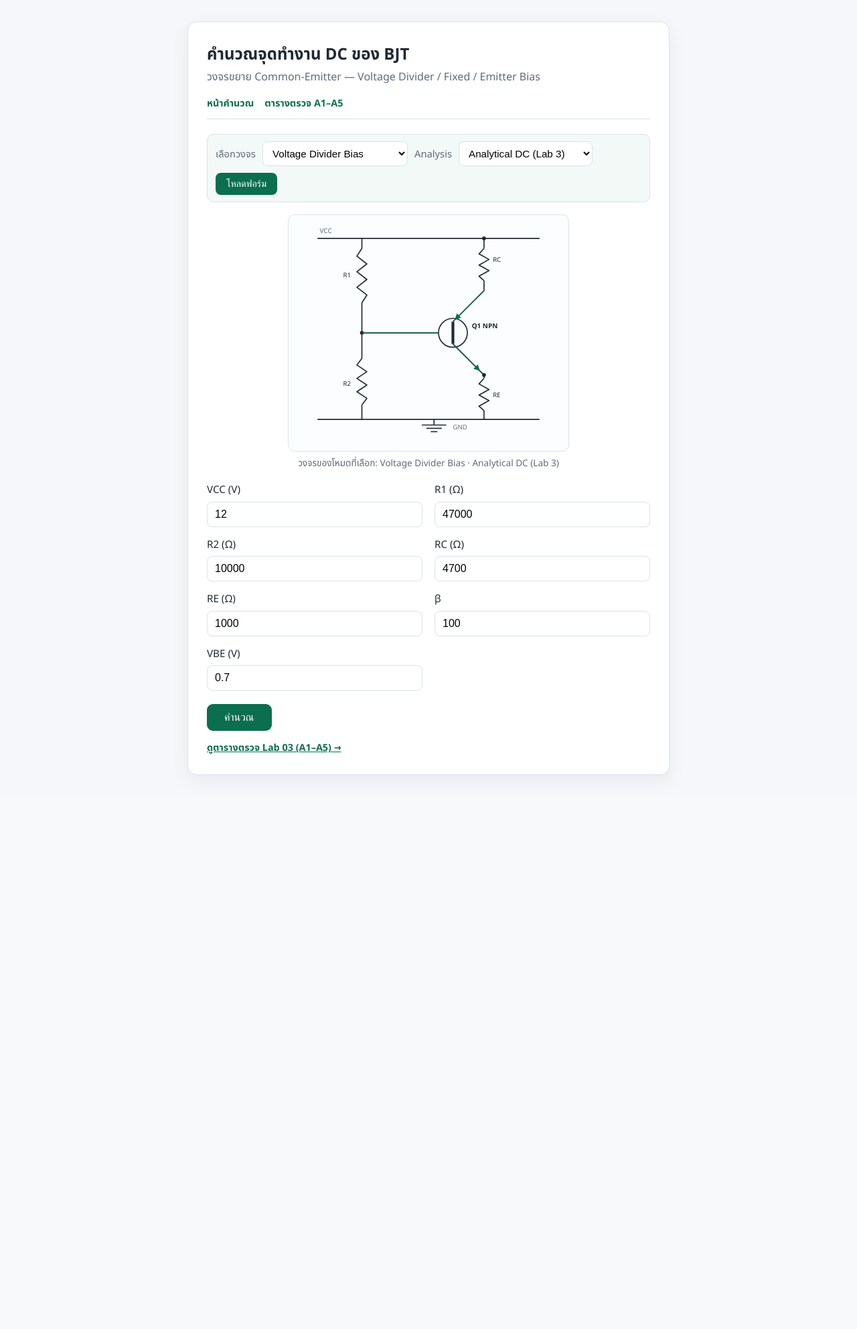
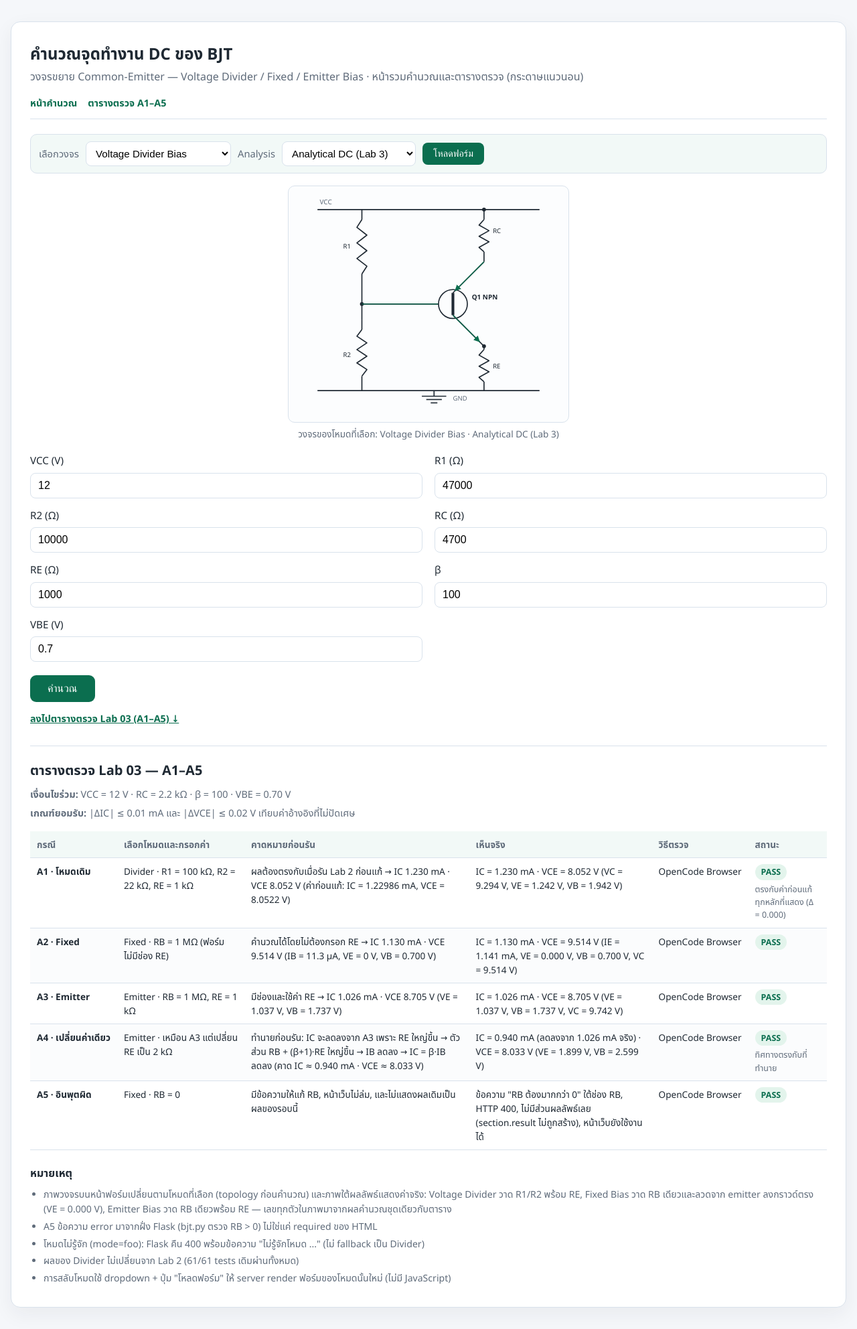
Before and after one commit to Thanakrit-7/Gitlab, a Flask app: page / in a window 1280 px wide. Shown: the whole page at 67% size. Before the commit the page ends 1158 px from the top, so only its background shows below. Run offline with Flask 3, Linux system fonts and the light colour scheme.

Commit message:
ui: combine calculator and validation table into one landscape page

```diff
--- a/app.py
+++ b/app.py
@@ -116,6 +116,10 @@ def create_app():
                 errors=errors,
                 circuit_svg=circuit_svg,
                 mode_diagram=build_mode_diagram(mode),
+                validation_rows=ROWS,
+                validation_conditions=CONDITIONS,
+                validation_criteria=CRITERIA,
+                validation_notes=NOTES,
             ),
             status,
         )
@@ -134,13 +138,9 @@ def create_app():
 
     @app.get("/validation")
     def validation_page():
-        return render_template(
-            "validation.html",
-            rows=ROWS,
-            conditions=CONDITIONS,
-            criteria=CRITERIA,
-            notes=NOTES,
-        )
+        # Keep old route working; redirect to the combined single-page layout.
+        from flask import redirect, url_for
+        return redirect(url_for("index") + "#validation")
 
     @app.post("/calculate")
     def calculate():
--- a/static/style.css
+++ b/static/style.css
@@ -328,8 +328,50 @@ button:hover {
   text-align: center;
 }
 
+.page-landscape .card,
 .page-validation .card {
-  max-width: 1140px;
+  max-width: 1320px;
+}
+
+.page-section {
+  margin-top: 28px;
+  padding-top: 20px;
+  border-top: 1px solid var(--line);
+}
+
+#calculator.page-section {
+  margin-top: 0;
+  padding-top: 0;
+  border-top: 0;
+}
+
+@page {
+  size: A4 landscape;
+  margin: 10mm;
+}
+
+@media print {
+  body {
+    background: #fff;
+    padding: 0;
+  }
+  .page-landscape .card,
+  .page-validation .card {
+    max-width: none;
+    width: 100%;
+    box-shadow: none;
+    border: 0;
+    padding: 0;
+  }
+  .top-nav, .mode-form button, .bias-form button, .page-link {
+    display: none !important;
+  }
+  .plot-svg, .mode-diagram-svg, .circuit-svg {
+    max-width: 100%;
+  }
+  .page-section {
+    break-inside: avoid;
+  }
 }
 
 .validation h2 {
--- a/templates/base.html
+++ b/templates/base.html
@@ -6,13 +6,13 @@
   <title>คำนวณจุดทำงาน DC ของ BJT</title>
   <link rel="stylesheet" href="{{ url_for('static', filename='style.css') }}">
 </head>
-<body class="{% block body_class %}{% endblock %}">
+<body class="page-landscape {% block body_class %}{% endblock %}">
   <main class="card">
     <h1>คำนวณจุดทำงาน DC ของ BJT</h1>
-    <p class="subtitle">วงจรขยาย Common-Emitter — Voltage Divider / Fixed / Emitter Bias</p>
+    <p class="subtitle">วงจรขยาย Common-Emitter — Voltage Divider / Fixed / Emitter Bias · หน้ารวมคำนวณและตารางตรวจ (กระดาษแนวนอน)</p>
     <nav class="top-nav">
-      <a href="{{ url_for('index') }}">หน้าคำนวณ</a>
-      <a href="{{ url_for('validation_page') }}">ตารางตรวจ A1–A5</a>
+      <a href="#calculator">หน้าคำนวณ</a>
+      <a href="#validation">ตารางตรวจ A1–A5</a>
     </nav>
     {% block content %}{% endblock %}
   </main>
--- a/templates/index.html
+++ b/templates/index.html
@@ -1,6 +1,7 @@
 {% extends "base.html" %}
 
 {% block content %}
+<section id="calculator" class="page-section">
 <form method="get" action="/" class="mode-form">
   <label for="mode">เลือกวงจร</label>
   <select name="mode" id="mode">
@@ -57,7 +58,7 @@
   <button type="submit">{% if analysis == 'analytical' %}คำนวณ{% else %}Run Simulation{% endif %}</button>
 </form>
 
-<p class="page-link"><a href="{{ url_for('validation_page') }}">ดูตารางตรวจ Lab 03 (A1–A5) →</a></p>
+<p class="page-link"><a href="#validation">ลงไปตารางตรวจ Lab 03 (A1–A5) ↓</a></p>
 
 {% if result %}
   {% set region_labels = {
@@ -165,4 +166,46 @@
   {% endif %}
 </section>
 {% endif %}
+</section>
+
+<section id="validation" class="page-section validation">
+  <h2>ตารางตรวจ Lab 03 — A1–A5</h2>
+  <p class="validation-meta"><strong>เงื่อนไขร่วม:</strong> {{ validation_conditions }}</p>
+  <p class="validation-meta"><strong>เกณฑ์ยอมรับ:</strong> {{ validation_criteria }}</p>
+
+  <div class="table-wrap">
+    <table class="validation-table">
+      <thead>
+        <tr>
+          <th scope="col">กรณี</th>
+          <th scope="col">เลือกโหมดและกรอกค่า</th>
+          <th scope="col">คาดหมายก่อนรัน</th>
+          <th scope="col">เห็นจริง</th>
+          <th scope="col">วิธีตรวจ</th>
+          <th scope="col">สถานะ</th>
+        </tr>
+      </thead>
+      <tbody>
+        {% for row in validation_rows %}
+        <tr>
+          <th scope="row" data-label="กรณี">{{ row.case }}</th>
+          <td data-label="เลือกโหมดและกรอกค่า">{{ row.inputs }}</td>
+          <td data-label="คาดหมายก่อนรัน">{{ row.expected }}</td>
+          <td class="observed" data-label="เห็นจริง">{{ row.observed }}</td>
+          <td class="method" data-label="วิธีตรวจ">{{ row.method }}</td>
+          <td class="status-cell" data-label="สถานะ">
+            <span class="status status-{{ 'pass' if row.status == 'PASS' else 'fail' }}">{{ row.status }}</span>
+            {% if row.status_note %}<span class="status-note">{{ row.status_note }}</span>{% endif %}
+          </td>
+        </tr>
+        {% endfor %}
+      </tbody>
+    </table>
+  </div>
+
+  <h3>หมายเหตุ</h3>
+  <ul class="validation-notes">
+    {% for note in validation_notes %}<li>{{ note }}</li>{% endfor %}
+  </ul>
+</section>
 {% endblock %}
```
